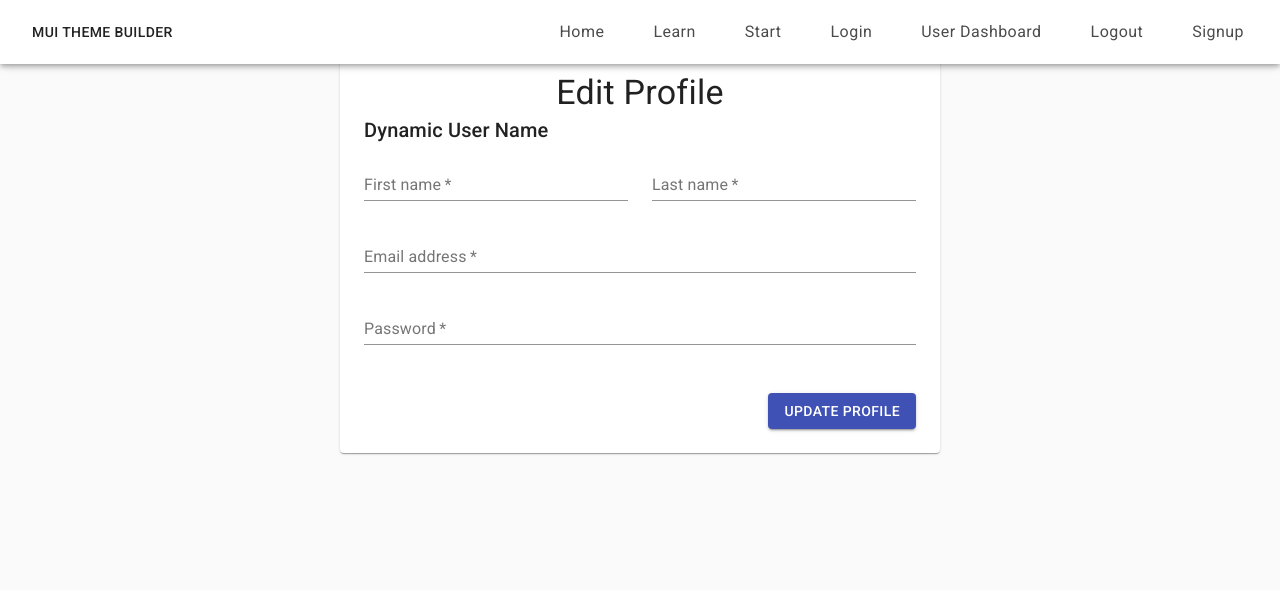
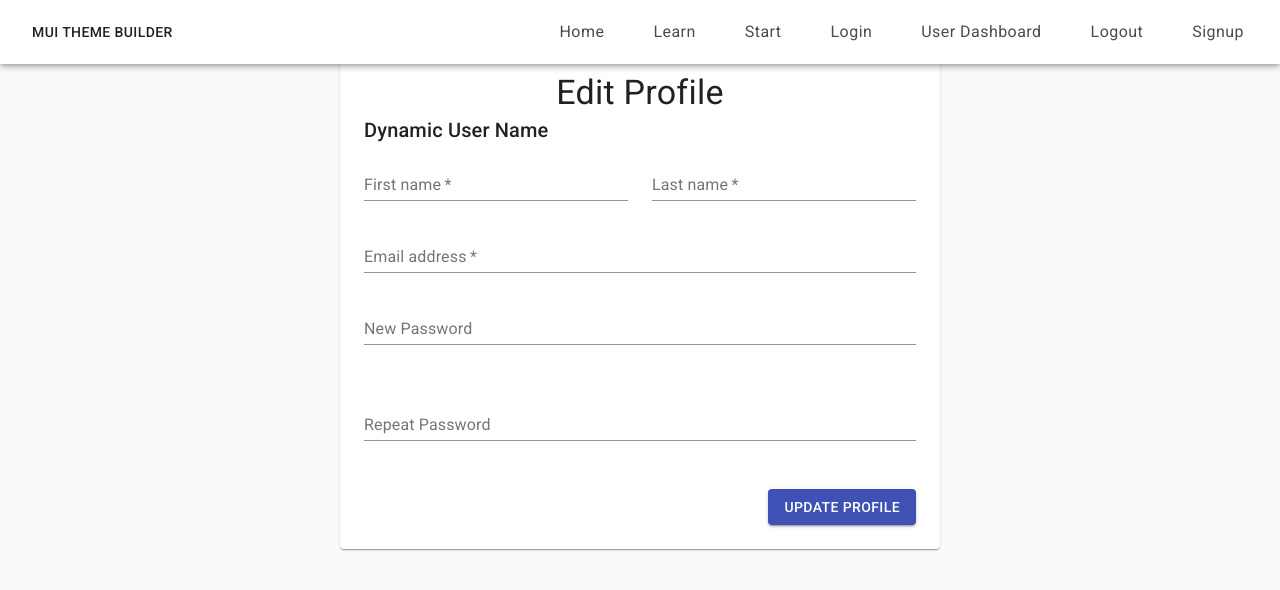
Before and after one commit to mui-toolkit/mui-toolkit, a React (Create React App) app: page /userprofile in a window 1280 px wide. Shown: the top 590 px of the page. Built offline with nearby package versions, Linux system fonts and the light colour scheme; no server answers.

Commit message:
merging some things

```diff
--- a/src/components/UserProfile.js
+++ b/src/components/UserProfile.js
@@ -84,10 +84,19 @@ export default function Checkout() {
               </Grid>
               <Grid item xs={12}>
                 <TextField
-                  required
                   id="password"
                   name="password"
-                  label="Password"
+                  label="New Password"
+                  fullWidth
+                />
+              </Grid>
+              <Grid item xs={12}></Grid>
+              <Grid item xs={12}>
+                <TextField
+                  id="password"
+                  name="password"
+                  label="Repeat Password"
+                  // test if match
                   fullWidth
                 />
               </Grid>
```
